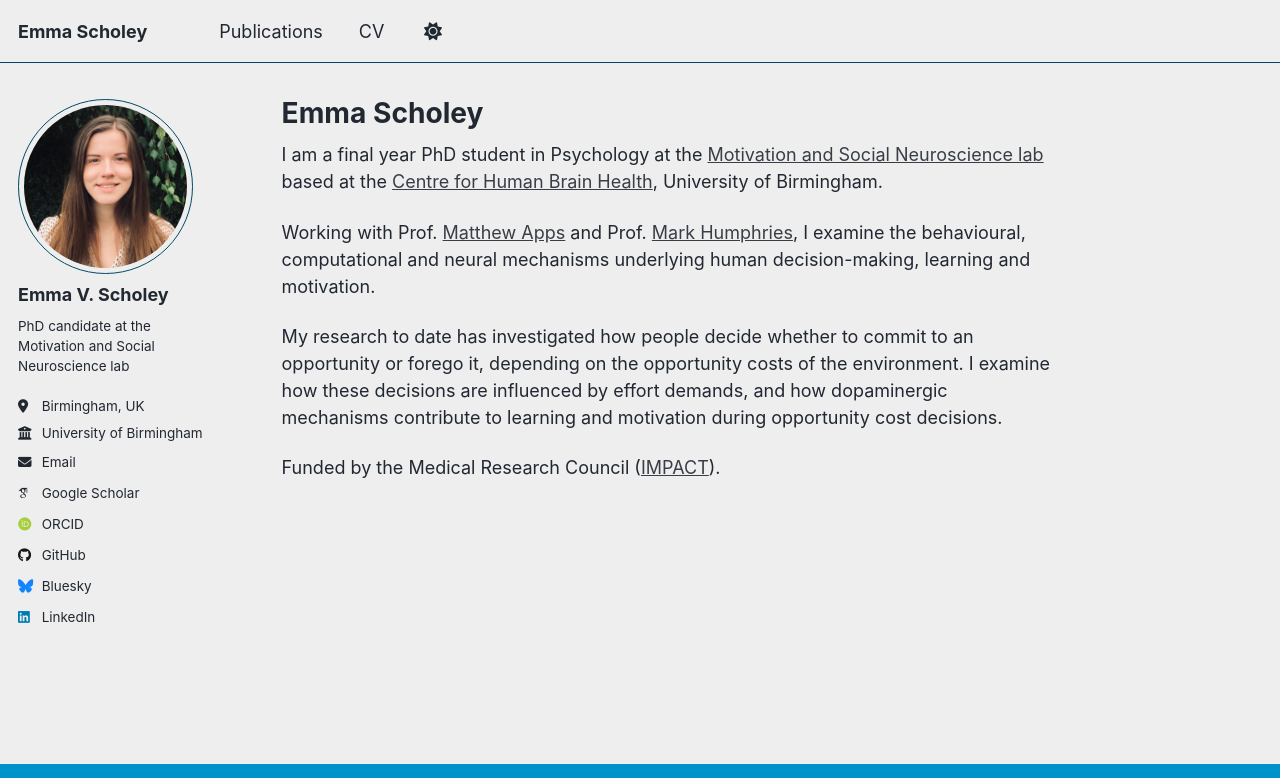
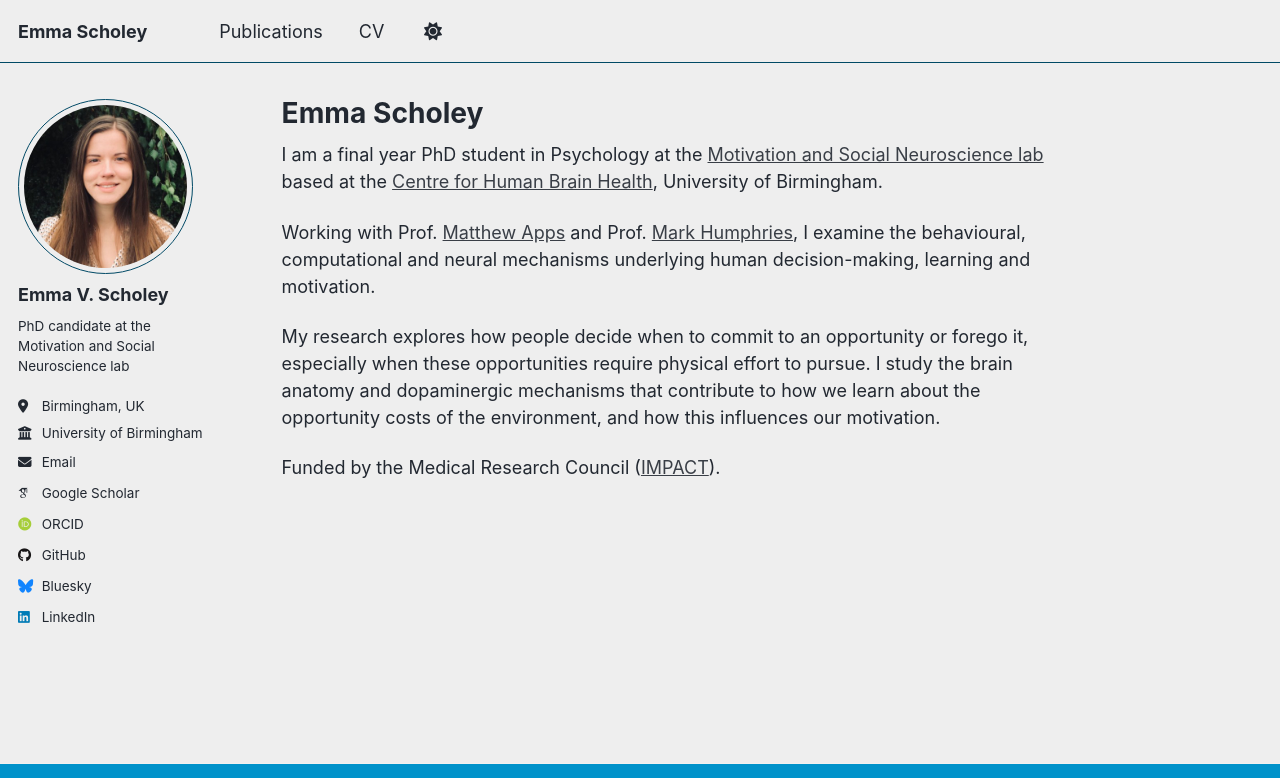
Before and after one commit to escholey/escholey.github.io, a Jekyll site: the page built from _pages/about.md, in a window 1280 px wide, cut to the strip 0-778 px from the top of the page. Built offline with Jekyll 4.4.1, drawn with Linux system fonts in a browser that asks for light colours; some web fonts are replaced; a script that is not in the unit is left out.

Commit message:
Update about.md

```diff
--- a/_pages/about.md
+++ b/_pages/about.md
@@ -11,6 +11,6 @@ I am a final year PhD student in Psychology at the [Motivation and Social Neuros
 
 Working with Prof. [Matthew Apps](https://www.msn-lab.com/dr-matthew-apps) and Prof. [Mark Humphries](https://humphries-lab.org), I examine the behavioural, computational and neural mechanisms underlying human decision-making, learning and motivation.
 
-My research to date has investigated how people decide whether to commit to an opportunity or forego it, depending on the opportunity costs of the environment. I examine how these decisions are influenced by effort demands, and how dopaminergic mechanisms contribute to learning and motivation during opportunity cost decisions.
+My research explores how people decide when to commit to an opportunity or forego it, especially when these opportunities require physical effort to pursue. I study the brain anatomy and dopaminergic mechanisms that contribute to how we learn about the opportunity costs of the environment, and how this influences our motivation.
 
 Funded by the Medical Research Council ([IMPACT](https://more.bham.ac.uk/mrc-impact/)).
```
